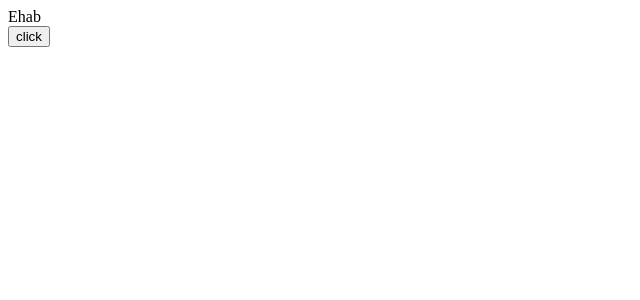
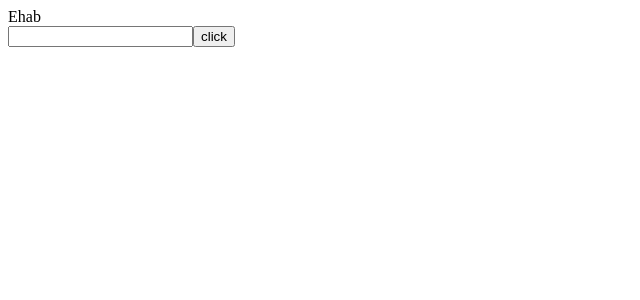
Before and after one commit to EhabYasser25/Paint, an Angular app in the folder Paint_Front/: page / in a window 1280 px wide. Shown: the top 300 px of the page, without its empty margins (0-640 px from the left). Built offline with nearby package versions, Linux system fonts and the light colour scheme.

Commit message:
Update paint.component.html

```diff
--- a/Paint_Front/src/app/View/paint/paint.component.html
+++ b/Paint_Front/src/app/View/paint/paint.component.html
@@ -1,2 +1,3 @@
 <div>{{getText()}}</div>
+<input type="text">
 <button (click)="send()">click</button>
```
